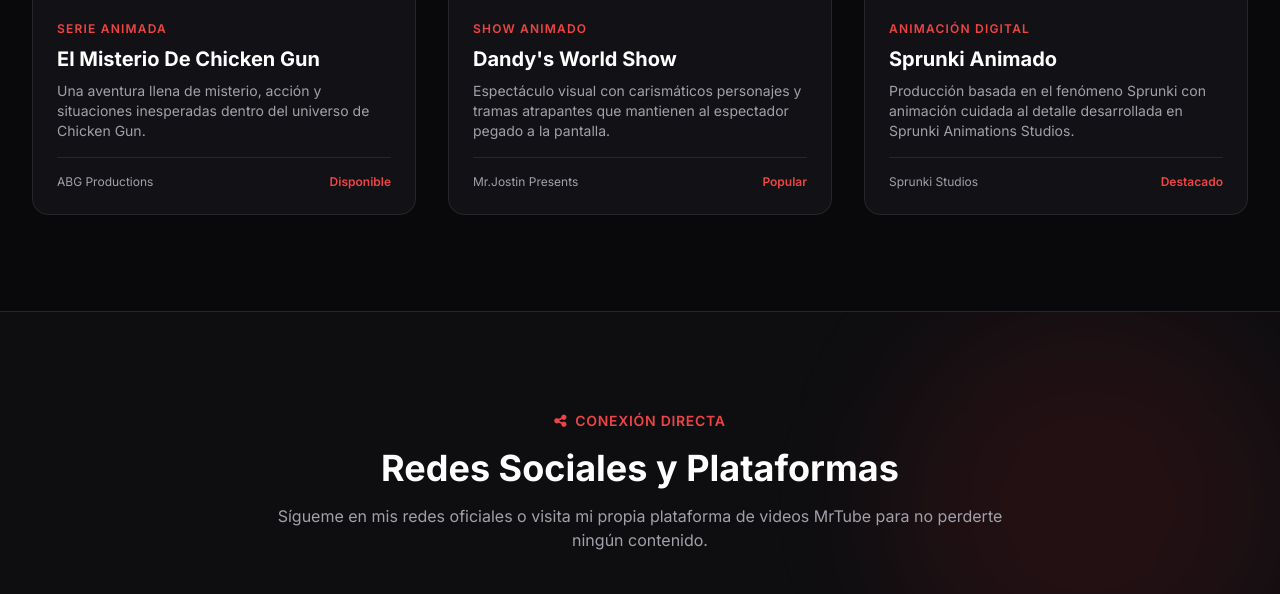
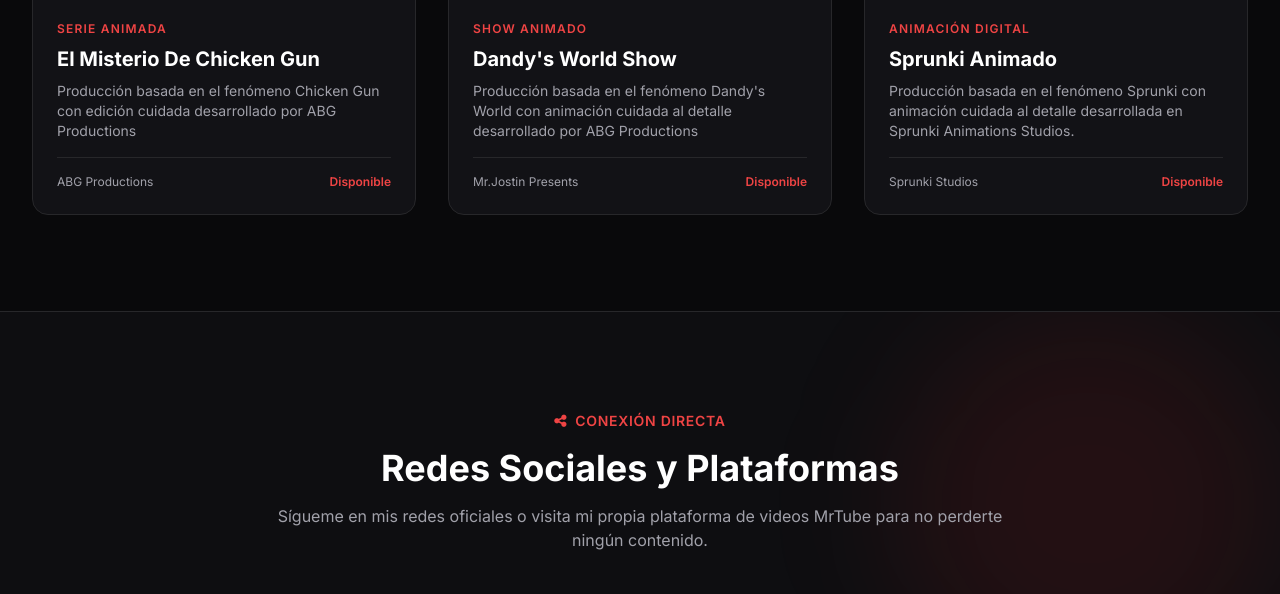
Before and after one commit to MrJostin87/Mr.Jostin-Presentation, a plain HTML site: page index.html in a window 1280 px wide. Shown: the part 1932-2526 px from the top of the page. Drawn offline with nearby package versions, Linux system fonts and the light colour scheme.

Commit message:
Actualizar index.html

```diff
--- a/index.html
+++ b/index.html
@@ -192,7 +192,7 @@
                         <div>
                             <span class="text-xs font-semibold text-red-500 uppercase tracking-widest block mb-2">Serie Animada</span>
                             <h3 class="text-xl font-bold text-white mb-2">El Misterio De Chicken Gun</h3>
-                            <p class="text-sm text-zinc-400">Una aventura llena de misterio, acción y situaciones inesperadas dentro del universo de Chicken Gun.</p>
+                            <p class="text-sm text-zinc-400">Producción basada en el fenómeno Chicken Gun con edición cuidada desarrollado por ABG Productions</p>
                         </div>
                         <div class="pt-4 border-t border-borderDark flex items-center justify-between text-xs text-zinc-400">
                             <span>ABG Productions</span>
@@ -211,11 +211,11 @@
                         <div>
                             <span class="text-xs font-semibold text-red-500 uppercase tracking-widest block mb-2">Show Animado</span>
                             <h3 class="text-xl font-bold text-white mb-2">Dandy's World Show</h3>
-                            <p class="text-sm text-zinc-400">Espectáculo visual con carismáticos personajes y tramas atrapantes que mantienen al espectador pegado a la pantalla.</p>
+                            <p class="text-sm text-zinc-400">Producción basada en el fenómeno Dandy's World con animación cuidada al detalle desarrollado por ABG Productions</p>
                         </div>
                         <div class="pt-4 border-t border-borderDark flex items-center justify-between text-xs text-zinc-400">
                             <span>Mr.Jostin Presents</span>
-                            <span class="text-red-500 font-semibold">Popular</span>
+                            <span class="text-red-500 font-semibold">Disponible</span>
                         </div>
                     </div>
                 </div>
@@ -234,7 +234,7 @@
                         </div>
                         <div class="pt-4 border-t border-borderDark flex items-center justify-between text-xs text-zinc-400">
                             <span>Sprunki Studios</span>
-                            <span class="text-red-500 font-semibold">Destacado</span>
+                            <span class="text-red-500 font-semibold">Disponible</span>
                         </div>
                     </div>
                 </div>
```
